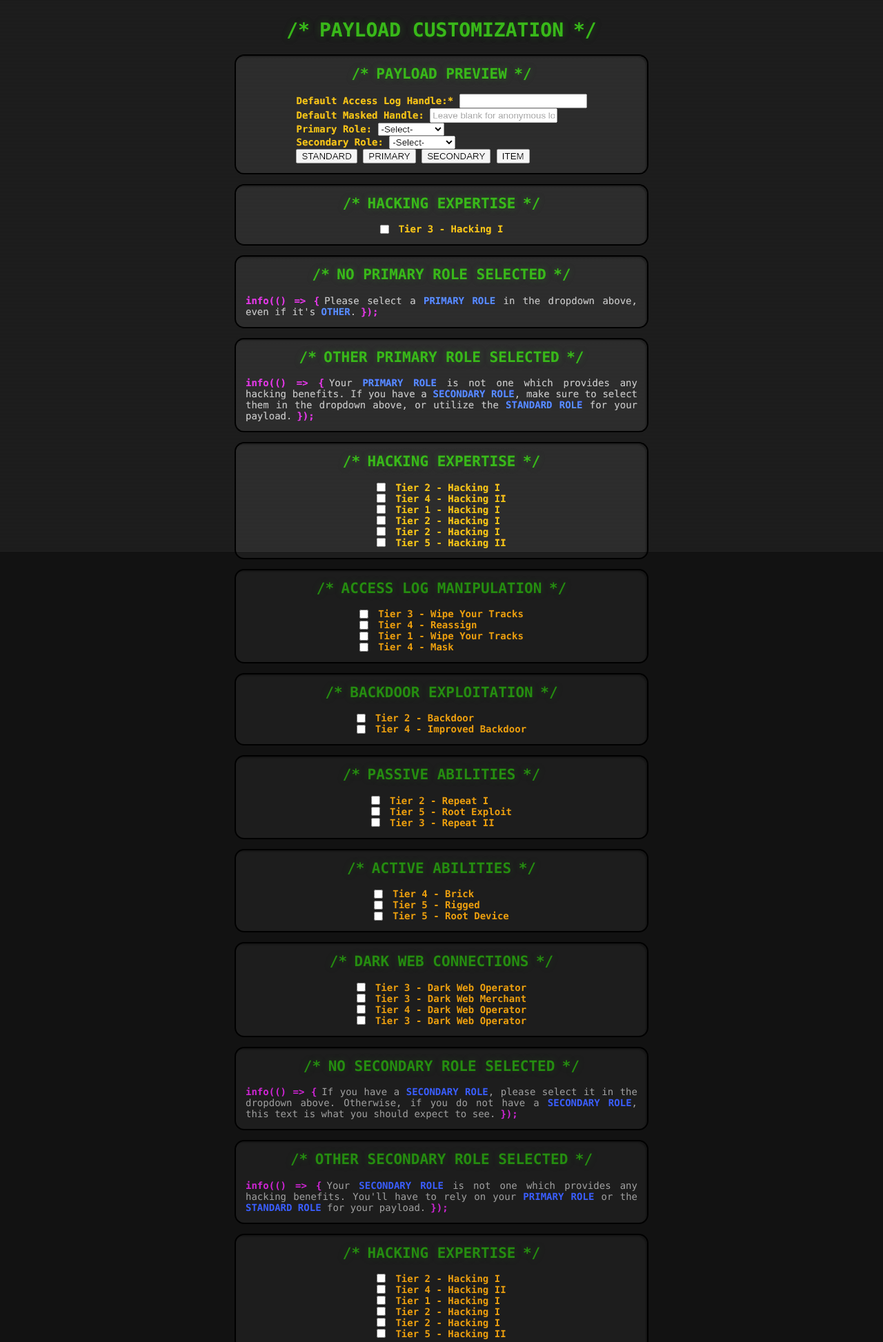
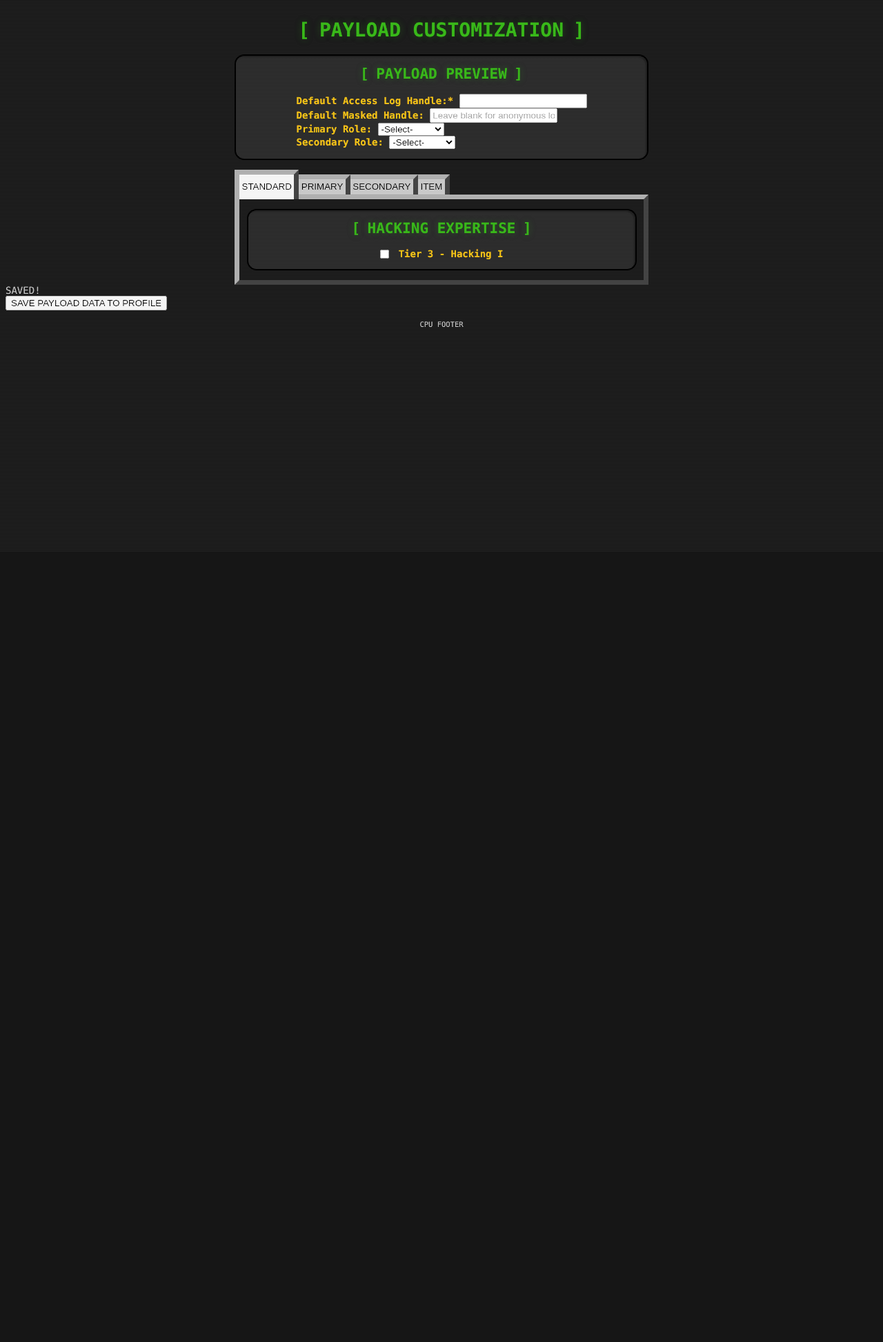
Before and after one commit to TheHexCode/CPU-Terminal, a PHP site: page /profile.html in a window 1280 px wide. Shown: the top 1946 px of the page at 69% size. After the commit the page ends 800 px from the top, so only its background shows below. Run offline with PHP 8.4, Linux system fonts and the light colour scheme.

Commit message:
Tabs are back, and ugly as ever!

```diff
--- a/Resources/Styles/styles.css
+++ b/Resources/Styles/styles.css
@@ -40,14 +40,14 @@ h3 {
 h1::before,
 h2::before,
 h3::before {
-    content: '/*';
+    content: '[';
     padding: 0 0.5em 0 0;
 }
 
 h1::after,
 h2::after,
 h3::after {
-    content: '*/';
+    content: ']';
     padding: 0 0 0 0.5em;
 }
 
@@ -108,7 +108,7 @@ body::after {
     pointer-events: none;
     inset: 0;
     position: fixed;
-    z-index: 10;
+    z-index: 99;
     width: 100%;
     height: 100%;
     background-size: 100% 2px;
@@ -164,6 +164,74 @@ footer {
     display: flex;
     flex-flow: column nowrap;
     align-items: center;
+}
+
+.tabContainer
+{
+    overflow: hidden;
+    justify-content: start;
+    padding: 0;
+}
+
+.tab
+{
+    position: relative;
+    float: left;
+    border: 0.5rem outset grey;
+    border-bottom: none;
+    outline: none;
+    cursor: pointer;
+    padding: 0.25rem 0.25rem;
+    margin-top: 0.5rem;
+}
+
+.tab.active
+{
+    position: relative;
+    z-index: 50;
+    padding: 0.75rem 0.25rem;
+    border-bottom: none;
+    margin: 0;
+}
+
+.tab:not(.active)
+{
+    padding-top: 0.25rem;
+    background-color: darkgrey;
+}
+
+.tab:nth-child(1):not(.active)
+{
+	z-index: 4;
+}
+
+.tab:nth-child(2):not(.active)
+{
+	z-index: 3;
+}
+
+.tab:nth-child(3):not(.active)
+{
+	z-index: 2;
+}
+
+.tab:nth-child(4):not(.active)
+{
+	z-index: 1;
+}
+
+.tab:not(:first-child)
+{
+    margin-left: -0.5rem;
+}
+
+.tabContent
+{
+    position: relative;
+    z-index: 40;
+    border: 0.5rem outset grey;
+    padding: 0 0.75rem 0 0.75rem;
+    margin-top: -0.5rem;
 }
 
 .info p {
@@ -241,3 +309,8 @@ footer {
 .hidden {
     display: none;
 }
+
+.options .select.hidden
+{
+    display: none;
+}
--- a/profile.html
+++ b/profile.html
@@ -7,7 +7,7 @@
 <link rel="stylesheet" type="text/css" href="resources/styles/styles.css">
 <script src="https://code.jquery.com/jquery-3.7.1.min.js"></script>
 <script src="https://cdn.jsdelivr.net/npm/js-cookie@3.0.5/dist/js.cookie.min.js"></script>
-<!--<script type="text/javascript" src="payload.js"></script>-->
+<script type="text/javascript" src="resources/scripts/payload.js"></script>
 </head>
 	<body>
 		<main id="profile">
@@ -26,7 +26,7 @@
 						</div>
 						<div>
 							<label for="primaryRole">Primary Role:</label>
-							<select id="primaryRole">
+							<select id="primaryRole" onchange="roleChange()">
 								<option value="none">-Select-</option>
 								<option value="bastion">Bastion</option>           <!-- bast -->
 								<option value="dissimulator">Dissimulator</option> <!-- diss -->
@@ -38,7 +38,7 @@
 						</div>
 						<div>
 							<label for="secondaryRole">Secondary Role:</label>
-							<select id="secondaryRole">
+							<select id="secondaryRole" onchange="roleChange()">
 								<option value="none">-Select-</option>
 								<option value="bastion">Bastion</option>
 								<option value="dissimulator">Dissimulator</option>
@@ -48,15 +48,16 @@
 								<option value="other">Other</option>
 							</select>
 						</div>
-						<div>
-							<button>STANDARD</button>
-							<button>PRIMARY</button>
-							<button>SECONDARY</button>
-							<button>ITEM</button>
-						</div>
 					</div>
 				</section>
-<!-- STANDARD--><section class="options">
+				<div class="tabContainer">
+					<button class="tab active" onclick="openTab(event,'stndTab')">STANDARD</button>
+					<button id="priButton" class="tab" onclick="openTab(event,'priTab')">PRIMARY</button>
+					<button id="secButton" class="tab" onclick="openTab(event,'secTab')">SECONDARY</button>
+					<button class="tab" onclick="openTab(event,'itemTab')">ITEM</button>
+				</div>
+<!-- STANDARD--><div id="stndTab" class="tabContent">
+					<section class="options">
 						<h2>HACKING EXPERTISE</h2>
 						<div class="group">
 							<div class="select">
@@ -65,267 +66,268 @@
 							</div>
 						</div>
 					</section>
-<!-- PRIMARY --><div>
+				</div>
+<!-- PRIMARY --><div id="priTab" class="tabContent hidden">
 					<section>
-						<div class="info">
+						<div class="info" data-role="none">
 							<h2>NO PRIMARY ROLE SELECTED</h2>
-								<p>Please select a <em>Primary Role</em> in the dropdown above, even if it's <em>Other</em>.</p>
+								<p>Please select a <em>Primary_Role</em> in the dropdown above, even if it's <em>Other</em>.</p>
 						</div>
-						<div class="info">
+						<div class="info hidden" data-role="other">
 							<h2>OTHER PRIMARY ROLE SELECTED</h2>
-								<p>Your <em>Primary Role</em> is not one which provides any hacking benefits. If you have a <em>Secondary Role</em>, make sure to select them in the dropdown above, or utilize the <em>Standard Role</em> for your payload.</p>
+								<p>Your <em>Primary_Role</em> is not one which provides any hacking benefits. If you have a <em>Secondary_Role</em>, make sure to select them in the dropdown above, or utilize the <em>Standard_Role</em> for your payload.</p>
 						</div>
 					</section>
-					<section class="options">
+					<section class="options hidden" data-roles="bastion|dissimulator|slipstream">
 						<h2>HACKING EXPERTISE</h2>
 						<div class="group">
-							<div class="select">
+							<div class="select hidden" data-role="bastion">
 								<input type="checkbox" id="p_bast_hack_check_1" form="statsForm" data-skill="hack" data-value="1">
 								<label for="p_bast_hack_check_1">Tier 2 - Hacking I</label>
 							</div>
-							<div class="select">
+							<div class="select hidden" data-role="bastion">
 								<input type="checkbox" id="p_bast_hack_check_2" form="statsForm" data-skill="hack" data-value="2">
 								<label for="p_bast_hack_check_2">Tier 4 - Hacking II</label>
 							</div>
-							<div class="select">
+							<div class="select hidden" data-role="dissimulator">
 								<input type="checkbox" id="p_diss_hack_check_1" form="statsForm" data-skill="hack" data-value="1">
 								<label for="p_diss_hack_check_1">Tier 1 - Hacking I</label>
 							</div>
-							<div class="select">
+							<div class="select hidden" data-role="dissimulator">
 								<input type="checkbox" id="p_diss_hack_check_2" form="statsForm" data-skill="hack" data-value="1">
 								<label for="p_diss_hack_check_2">Tier 2 - Hacking I</label>
 							</div>
-							<div class="select">
+							<div class="select hidden" data-role="slipstream">
 								<input type="checkbox" id="p_slip_hack_check_1" form="statsForm" data-skill="hack" data-value="1">
 								<label for="p_slip_hack_check_1">Tier 2 - Hacking I</label>
 							</div>
-							<div class="select">
+							<div class="select hidden" data-role="slipstream">
 								<input type="checkbox" id="p_slip_hack_check_2" form="statsForm" data-skill="hack" data-value="2">
 								<label for="p_slip_hack_check_2">Tier 5 - Hacking II</label>
 							</div>
 						</div>
 					</section>
-					<section class="options">
+					<section class="options hidden" data-roles="dissimulator|slipstream">
 						<h2>ACCESS LOG MANIPULATION</h2>
 						<div class="group">
-							<div class="select">
+							<div class="select hidden" data-role="dissimulator">
 								<input type="checkbox" id="p_diss_wipe_check" form="statsForm" data-skill="wipe">
 								<label for="p_diss_wipe_check">Tier 3 - Wipe Your Tracks</label>
 							</div>
-							<div class="select">
+							<div class="select hidden" data-role="dissimulator">
 								<input type="checkbox" id="p_diss_reass_check" form="statsForm" data-skill="reass">
 								<label for="p_diss_reass_check">Tier 4 - Reassign</label>
 							</div>
-							<div class="select">
+							<div class="select hidden" data-role="slipstream">
 								<input type="checkbox" id="p_slip_wipe_check" form="statsForm" data-skill="wipe">
 								<label for="p_slip_wipe_check">Tier 1 - Wipe Your Tracks</label>
 							</div>
-							<div class="select">
+							<div class="select hidden" data-role="slipstream">
 								<input type="checkbox" id="p_slip_mask_check" form="statsForm" data-skill="mask">
 								<label for="p_slip_mask_check">Tier 4 - Mask</label>
 							</div>
 						</div>
 					</section>
-					<section class="options">
+					<section class="options hidden" data-roles="dissimulator">
 						<h2>BACKDOOR EXPLOITATION</h2>
 						<div class="group">
-							<div class="select">
+							<div class="select hidden" data-role="dissimulator">
 								<input type="checkbox" id="p_diss_bd_check" form="statsForm" data-skill="bd">
 								<label for="p_diss_bd_check">Tier 2 - Backdoor</label>
 							</div>
-							<div class="select">
+							<div class="select hidden" data-role="dissimulator">
 								<input type="checkbox" id="p_diss_ibd_check" form="statsForm" data-skill="ibd">
 								<label for="p_diss_ibd_check">Tier 4 - Improved Backdoor</label>
 							</div>
 						</div>
 					</section>
-					<section class="options">
+					<section class="options hidden" data-roles="dissimulator|slipstream">
 						<h2>PASSIVE ABILITIES</h2>
 						<div class="group">
-							<div class="select">
+							<div class="select hidden" data-role="dissimulator">
 								<input type="checkbox" id="d_diss_repeat_check" form="statsForm" data-skill="repeat" data-value="1">
 								<label for="p_diss_repeat_check">Tier 2 - Repeat I</label>
 							</div>
-							<div class="select">
+							<div class="select hidden" data-role="dissimulator">
 								<input type="checkbox" id="p_diss_rex_check" form="statsForm" data-skill="rex">
 								<label for="p_diss_rex_check">Tier 5 - Root Exploit</label>
 							</div>
-							<div class="select">
+							<div class="select hidden" data-role="slipstream">
 								<input type="checkbox" id="p_slip_repeat_check" form="statsForm" data-skill="repeat" data-value="2">
 								<label for="p_slip_repeat_check">Tier 3 - Repeat II</label>
 							</div>
 						</div>
 					</section>
-					<section class="options">
+					<section class="options hidden" data-roles="dissimulator|slipstream">
 						<h2>ACTIVE ABILITIES</h2>
 						<div class="group">
-							<div class="select">
+							<div class="select hidden" data-role="dissimulator">
 								<input type="checkbox" id="p_diss_brick_check" form="statsForm" data-skill="brick">
 								<label for="p_diss_brick_check">Tier 4 - Brick</label>
 							</div>
-							<div class="select">
+							<div class="select hidden" data-role="dissimulator">
 								<input type="checkbox" id="p_diss_rigg_check" form="statsForm" data-skill="rigg">
 								<label for="p_diss_rigg_check">Tier 5 - Rigged</label>
 							</div>
-							<div class="select">
+							<div class="select hidden" data-role="slipstream">
 								<input type="checkbox" id="p_slip_root_check" form="statsForm" data-skill="root">
 								<label for="p_slip_root_check">Tier 5 - Root Device</label>
 							</div>
 						</div>
 					</section>
-					<section class="options">
+					<section class="options hidden" data-roles="bastion|mastermind|scoundrel|slipstream">
 						<h2>DARK WEB CONNECTIONS</h2>
 						<div class="group">
-							<div class="select">
+							<div class="select hidden" data-role="bastion">
 								<input type="checkbox" id="p_bast_dwa_check" form="statsForm" data-skill="dwa">
 								<label for="p_bast_dwa_check">Tier 3 - Dark Web Operator</label>
 							</div>
-							<div class="select">
+							<div class="select hidden" data-role="mastermind">
 								<input type="checkbox" id="p_mast_dwa_check" form="statsForm" data-skill="dwa">
 								<label for="p_mast_dwa_check">Tier 3 - Dark Web Merchant</label>
 							</div>
-							<div class="select">
+							<div class="select hidden" data-role="scoundrel">
 								<input type="checkbox" id="p_scnd_dwa_check" form="statsForm" data-skill="dwa">
 								<label for="p_scnd_dwa_check">Tier 4 - Dark Web Operator</label>
 							</div>
-							<div class="select">
+							<div class="select hidden" data-role="slipstream">
 								<input type="checkbox" id="p_slip_dwa_check" form="statsForm" data-skill="dwa">
 								<label for="p_slip_dwa_check">Tier 3 - Dark Web Operator</label>
 							</div>
 						</div>
 					</section>
 				</div>
-<!--SECONDARY--><div>
+<!--SECONDARY--><div id="secTab" class="tabContent hidden">
 					<section>
-						<div class="info">
+						<div class="info" data-role="none">
 							<h2>NO SECONDARY ROLE SELECTED</h2>
-							<p>If you have a <em>Secondary Role</em>, please select it in the dropdown above. Otherwise, if you do not have a <em>Secondary Role</em>, this text is what you should expect to see.</p>
+							<p>If you have a <em>Secondary_Role</em>, please select it in the dropdown above. Otherwise, if you do not have a <em>Secondary_Role</em>, this text is what you should expect to see.</p>
 						</div>
-						<div class="info">
+						<div class="info hidden" data-role="other">
 							<h2>OTHER SECONDARY ROLE SELECTED</h2>
-								<p>Your <em>Secondary Role</em> is not one which provides any hacking benefits. You'll have to rely on your <em>Primary Role</em> or the <em>Standard Role</em> for your payload.</p>
+								<p>Your <em>Secondary_Role</em> is not one which provides any hacking benefits. You'll have to rely on your <em>Primary_Role</em> or the <em>Standard_Role</em> for your payload.</p>
 						</div>
 					</section>
-					<section class="options">
+					<section class="options hidden" data-roles="bastion|dissimulator|slipstream">
 						<h2>HACKING EXPERTISE</h2>
 						<div class="group">
-							<div class="select">
+							<div class="select hidden" data-role="bastion">
 								<input type="checkbox" id="s_bast_hack_check_1" form="statsForm" data-skill="hack" data-value="1">
 								<label for="s_bast_hack_check_1">Tier 2 - Hacking I</label>
 							</div>
-							<div class="select">
+							<div class="select hidden" data-role="bastion">
 								<input type="checkbox" id="s_bast_hack_check_2" form="statsForm" data-skill="hack" data-value="2">
 								<label for="s_bast_hack_check_2">Tier 4 - Hacking II</label>
 							</div>
-							<div class="select">
+							<div class="select hidden" data-role="dissimulator">
 								<input type="checkbox" id="s_diss_hack_check_1" form="statsForm" data-skill="hack" data-value="1">
 								<label for="s_diss_hack_check_1">Tier 1 - Hacking I</label>
 							</div>
-							<div class="select">
+							<div class="select hidden" data-role="dissimulator">
 								<input type="checkbox" id="s_diss_hack_check_2" form="statsForm" data-skill="hack" data-value="1">
 								<label for="s_diss_hack_check_2">Tier 2 - Hacking I</label>
 							</div>
-							<div class="select">
+							<div class="select hidden" data-role="slipstream">
 								<input type="checkbox" id="s_slip_hack_check_1" form="statsForm" data-skill="hack" data-value="1">
 								<label for="s_slip_hack_check_1">Tier 2 - Hacking I</label>
 							</div>
-							<div class="select">
+							<div class="select hidden" data-role="slipstream">
 								<input type="checkbox" id="s_slip_hack_check_2" form="statsForm" data-skill="hack" data-value="2">
 								<label for="s_slip_hack_check_2">Tier 5 - Hacking II</label>
 							</div>
 						</div>
 					</section>
-					<section class="options">
+					<section class="options hidden" data-roles="dissimulator|slipstream">
 						<h2>ACCESS LOG MANIPULATION</h2>
 						<div class="group">
-							<div class="select">
+							<div class="select hidden" data-role="dissimulator">
 								<input type="checkbox" id="s_diss_wipe_check" form="statsForm" data-skill="wipe">
 								<label for="s_diss_wipe_check">Tier 3 - Wipe Your Tracks</label>
 							</div>
-							<div class="select">
+							<div class="select hidden" data-role="dissimulator">
 								<input type="checkbox" id="s_diss_reass_check" form="statsForm" data-skill="reass">
 								<label for="s_diss_reass_check">Tier 4 - Reassign</label>
 							</div>
-							<div class="select">
+							<div class="select hidden" data-role="slipstream">
 								<input type="checkbox" id="s_slip_wipe_check" form="statsForm" data-skill="wipe">
 								<label for="s_slip_wipe_check">Tier 1 - Wipe Your Tracks</label>
 							</div>
-							<div class="select">
+							<div class="select hidden" data-role="slipstream">
 								<input type="checkbox" id="s_slip_mask_check" form="statsForm" data-skill="mask">
 								<label for="s_slip_mask_check">Tier 4 - Mask</label>
 							</div>
 						</div>
 					</section>
-					<section class="options">
+					<section class="options hidden" data-roles="dissimulator">
 						<h2>BACKDOOR EXPLOITATION</h2>
 						<div class="group">
-							<div class="select">
+							<div class="select hidden" data-role="dissimulator">
 								<input type="checkbox" id="s_diss_bd_check" form="statsForm" data-skill="bd">
 								<label for="s_diss_bd_check">Tier 2 - Backdoor</label>
 							</div>
-							<div class="select">
+							<div class="select hidden" data-role="dissimulator">
 								<input type="checkbox" id="s_diss_ibd_check" form="statsForm" data-skill="ibd">
 								<label for="s_diss_ibd_check">Tier 4 - Improved Backdoor</label>
 							</div>
 						</div>
 					</section>
-					<section class="options">
+					<section class="options hidden" data-roles="dissimulator|slipstream">
 						<h2>PASSIVE ABILITIES</h2>
 						<div class="group">
-							<div class="select">
+							<div class="select hidden" data-role="dissimulator">
 								<input type="checkbox" id="s_diss_repeat_check" form="statsForm" data-skill="repeat" data-value="1">
 								<label for="s_diss_repeat_check">Tier 2 - Repeat I</label>
 							</div>
-							<div class="select">
+							<div class="select hidden" data-role="dissimulator">
 								<input type="checkbox" id="s_diss_rex_check" form="statsForm" data-skill="rex">
 								<label for="s_diss_rex_check">Tier 5 - Root Exploit</label>
 							</div>
-							<div class="select">
+							<div class="select hidden" data-role="slipstream">
 								<input type="checkbox" id="s_slip_repeat_check" form="statsForm" data-skill="repeat" data-value="2">
 								<label for="s_slip_repeat_check">Tier 3 - Repeat II</label>
 							</div>
 						</div>
 					</section>
-					<section class="options">
+					<section class="options hidden" data-roles="dissimulator|slipstream">
 						<h2>ACTIVE ABILITIES</h2>
 						<div class="group">
-							<div class="select">
+							<div class="select hidden" data-role="dissimulator">
 								<input type="checkbox" id="s_diss_brick_check" form="statsForm" data-skill="brick">
 								<label for="s_diss_brick_check">Tier 4 - Brick</label>
 							</div>
-							<div class="select">
+							<div class="select hidden" data-role="dissimulator">
 								<input type="checkbox" id="s_diss_rigg_check" form="statsForm" data-skill="rigg">
 								<label for="s_diss_rigg_check">Tier 5 - Rigged</label>
 							</div>
-							<div class="select">
+							<div class="select hidden" data-role="slipstream">
 								<input type="checkbox" id="s_slip_root_check" form="statsForm" data-skill="root">
 								<label for="s_slip_root_check">Tier 5 - Root Device</label>
 							</div>
 						</div>
 					</section>
-					<section class="options">
+					<section class="options hidden" data-roles="bastion|mastermind|scoundrel|slipstream">
 						<h2>DARK WEB CONNECTIONS</h2>
 						<div class="group">
-							<div class="select">
+							<div class="select hidden" data-role="bastion">
 								<input type="checkbox" id="s_bast_dwa_check" form="statsForm" data-skill="dwa">
 								<label for="s_bast_dwa_check">Tier 3 - Dark Web Operator</label>
 							</div>
-							<div class="select">
+							<div class="select hidden" data-role="mastermind">
 								<input type="checkbox" id="s_mast_dwa_check" form="statsForm" data-skill="dwa">
 								<label for="s_mast_dwa_check">Tier 3 - Dark Web Merchant</label>
 							</div>
-							<div class="select">
+							<div class="select hidden" data-role="scoundrel">
 								<input type="checkbox" id="s_scnd_dwa_check" form="statsForm" data-skill="dwa">
 								<label for="s_scnd_dwa_check">Tier 4 - Dark Web Operator</label>
 							</div>
-							<div class="select">
+							<div class="select hidden" data-role="slipstream">
 								<input type="checkbox" id="s_slip_dwa_check" form="statsForm" data-skill="dwa">
 								<label for="s_slip_dwa_check">Tier 3 - Dark Web Operator</label>
 							</div>
 						</div>
 					</section>
 				</div>
-<!--  ITEMS  --><div>
+<!--  ITEMS  --><div id="itemTab" class="tabContent hidden">
 					<section class="options">
 						<h2>CYBERDECKS</h2>
 						<div class="group">
@@ -336,13 +338,12 @@
 						</div>
 					</section>
 				</div>
-
+			</div>
 			<div>
 				<span>SAVED!</span>
-				<form id="statsForm">
+				<form id="statsForm" onsubmit="statSubmit(event)">
 					<button type="submit" form="statsForm">SAVE PAYLOAD DATA TO PROFILE</button>
 				</form>
-			</div>
 			</div>
 			<footer>
 				<span>CPU FOOTER</span>
```
Also changed, not shown: Resources/Scripts/payload.js (+28 -45 lines). Lines whose indentation alone changed are shown as unchanged.
